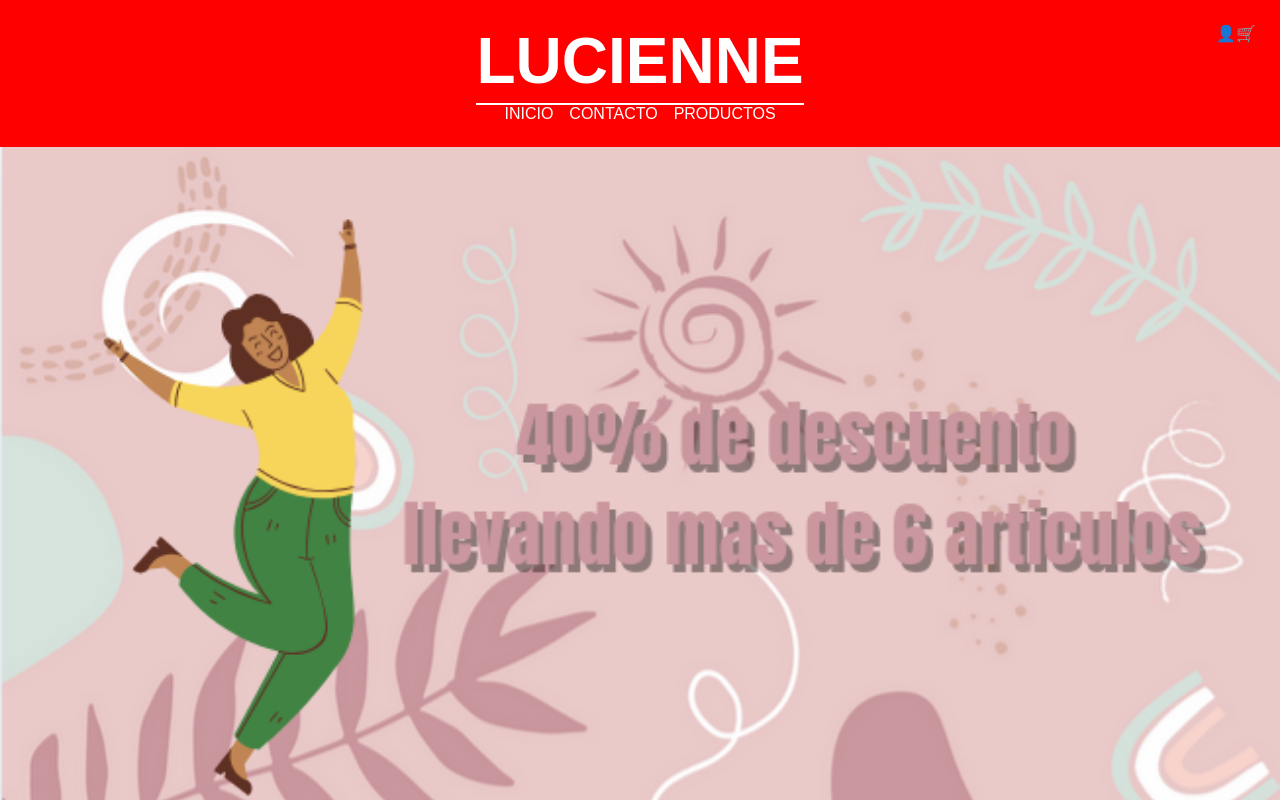
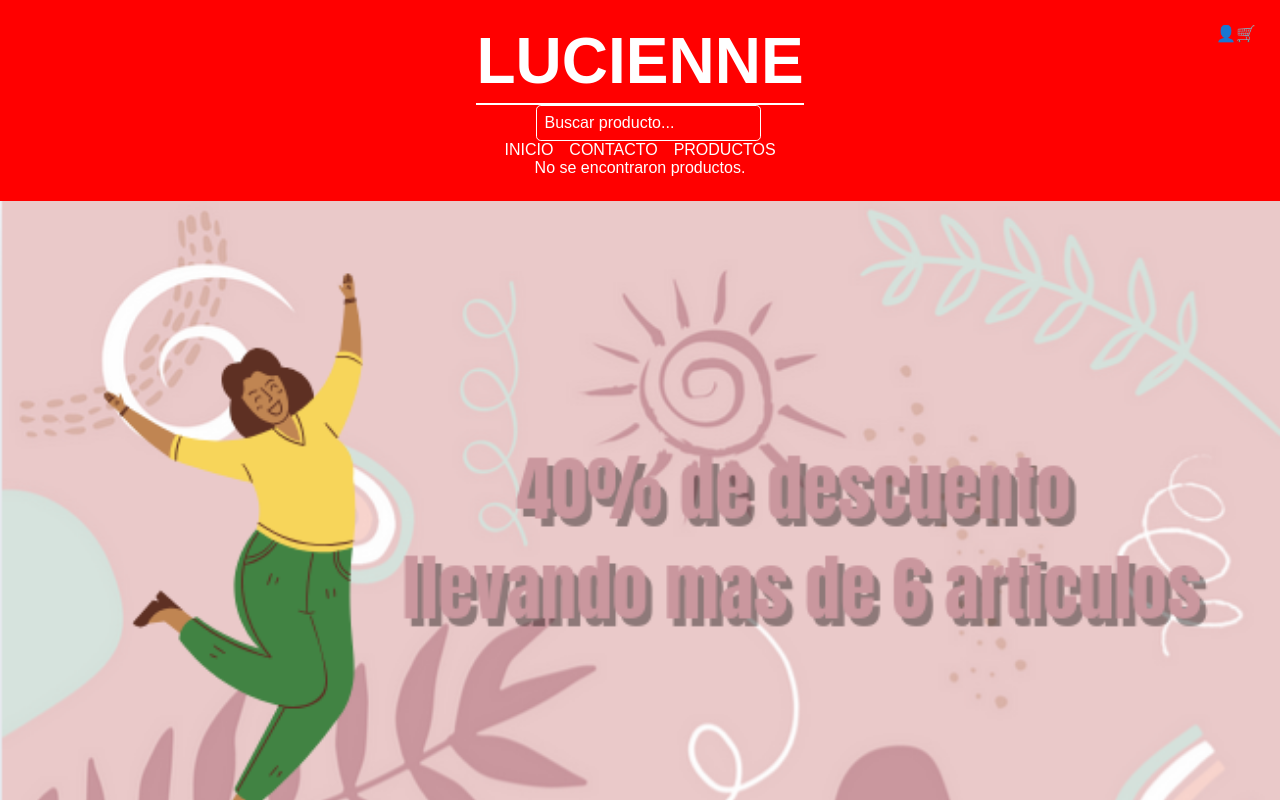
Before and after one commit to MicaelaLopez25/LUCIENNE, a Next.js app in the folder lucienne/: page / in a window 1280 px wide. Shown: the top 800 px of the page. Built offline with nearby package versions, Linux system fonts and the light colour scheme.

Commit message:
trae los productos de la barra pero en el navbar no en productos

```diff
--- a/lucienne/app/api/products/route.ts
+++ b/lucienne/app/api/products/route.ts
@@ -1,9 +1,18 @@
-import { NextResponse } from "next/server";
+import { NextResponse } from "next/server";  // No es necesario importar NextRequest si usas Request estándar
 import { prisma } from "@/lib/prisma";
 
-// GET → listar productos
-export async function GET() {
-  const products = await prisma.product.findMany();
+// GET → listar productos con búsqueda por título
+export async function GET(req: Request) {  // Usar Request estándar
+  const searchTerm = req.url.split('search=')[1] || '';  // Obtener el parámetro 'search'
+
+  const products = await prisma.product.findMany({
+    where: {
+      title: {
+        contains: searchTerm,  // Filtrar por título
+      },
+    },
+  });
+
   return NextResponse.json(products);
 }
 
--- a/lucienne/app/productos/page.jsx
+++ b/lucienne/app/productos/page.jsx
@@ -102,7 +102,7 @@ export default function ProductosPage() {
 
               {/* Imagen */}
               <img
-                src={`${p.image}`} // ⚠️ asegúrate que las imágenes estén en /public
+                src={p.image} // ⚠️ asegúrate que las imágenes estén en /public
                 alt={p.title}
                 className="producto-img"
               />
--- a/lucienne/components/Navbar.jsx
+++ b/lucienne/components/Navbar.jsx
@@ -1,34 +1,82 @@
 "use client";
 
-import { useState } from "react";
+import { useState, useEffect } from "react";
 import styles from "./Navbar.module.css";
 import Link from "next/link";
 
 export default function Navbar() {
   const [isMenuOpen, setIsMenuOpen] = useState(false);
+  const [searchTerm, setSearchTerm] = useState('');
+  const [products, setProducts] = useState([]);  // Almacenar los productos en estado
+  const [isClient, setIsClient] = useState(false); // Para evitar SSR
+
+  // Efecto que solo se ejecuta en el cliente
+  useEffect(() => {
+    setIsClient(true); // Actualiza el estado cuando el componente se monta en el cliente
+  }, []);
 
   const toggleMenu = () => {
     setIsMenuOpen(!isMenuOpen);
   };
 
+  const handleSearchChange = (e) => {
+    setSearchTerm(e.target.value); // Actualizar el término de búsqueda
+    fetchProducts(e.target.value); // Llamar a la función para actualizar los productos
+  };
+
+  // Función para obtener los productos filtrados desde la API
+  const fetchProducts = async (term) => {
+    const response = await fetch(`/api/products?search=${term}`);
+    const data = await response.json();
+    setProducts(data);  // Actualizar el estado con los productos filtrados
+  };
+
+  if (!isClient) return null; // Evita el renderizado en el servidor
+
   return (
     <header className={styles.navbar}>
       <div className={styles.logo}>LUCIENNE</div>
+
+      {/* Barra de búsqueda */}
+      <div className={styles.search}>
+        <input
+          type="text"
+          placeholder="Buscar producto..."
+          value={searchTerm}
+          onChange={handleSearchChange} // Llamar a la función cada vez que cambia el input
+        />
+      </div>
+
       <div className={styles.iconos}>
         <span>👤</span>
         <span>🛒</span>
       </div>
-      {/* Botón para móviles */}
+
       <button className={styles["menu-toggle"]} onClick={toggleMenu}>
         ☰
       </button>
 
-      {/* El menú de navegación usa la clase condicional */}
       <nav className={`${styles.menu} ${isMenuOpen ? styles.open : ""}`}>
         <Link href="/">INICIO</Link>
         <Link href="/">CONTACTO</Link>
         <Link href="/productos">PRODUCTOS</Link>
       </nav>
+
+      {/* Mostrar los productos filtrados */}
+      <div className={styles.productList}>
+        {products.length > 0 ? (
+          products.map((product) => (
+            <div key={product.id} className={styles.productCard}>
+              <img src={product.image} alt={product.title} />
+              <h3>{product.title}</h3>
+              <p>{product.description}</p>
+              <p>${product.price}</p>
+            </div>
+          ))
+        ) : (
+          <p>No se encontraron productos.</p>
+        )}
+      </div>
     </header>
   );
 }
--- a/lucienne/components/Navbar.module.css
+++ b/lucienne/components/Navbar.module.css
@@ -96,3 +96,17 @@
     display: block; /* Muestra los iconos en desktop */
   }
 }
+
+.search input {
+  padding: 0.5rem;
+  font-size: 1rem;
+  border: 1px solid white;
+  border-radius: 0.3rem;
+  margin-left: 1rem;
+  background-color: transparent;
+  color: white;
+}
+
+.search input::placeholder {
+  color: white;
+}
--- a/lucienne/package.json
+++ b/lucienne/package.json
@@ -17,7 +17,7 @@
     "codegen": "node ./tests/utils/global.setup.codegen.ts && npx playwright codegen"
   },
   "dependencies": {
-    "@prisma/client": "^6.18.0",
+    "@prisma/client": "^6.19.0",
     "dotenv": "^17.2.3",
     "lucide-react": "^0.542.0",
     "mercadopago": "^2.9.0",
@@ -33,6 +33,6 @@
     "@types/react": "19.1.10",
     "eslint": "^9",
     "eslint-config-next": "15.4.6",
-    "prisma": "^6.18.0"
+    "prisma": "^6.19.0"
   }
 }
```
Also changed, not shown: lucienne/app/layout.js (line endings or trailing spaces), 2 other files (tests, documents, lock files or other folders).
